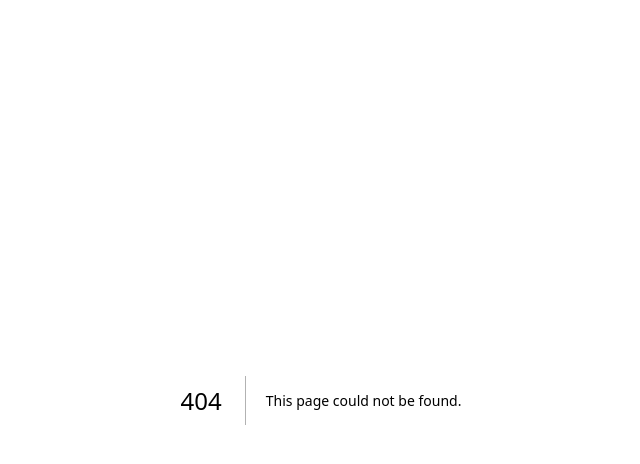
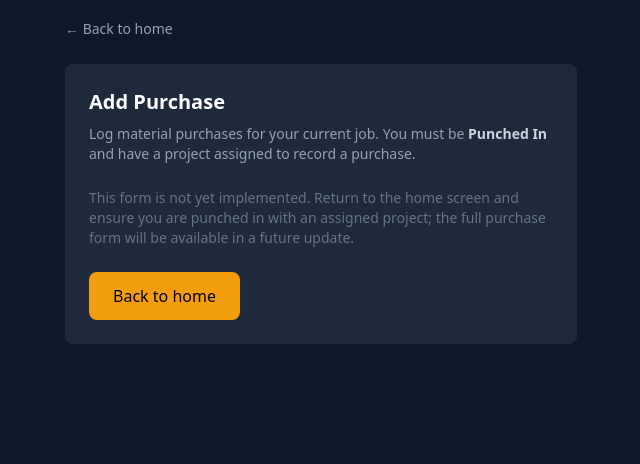
Before and after one commit to RelectrikApp/relectrikapp, a Next.js app: page /tech/materials/purchase in a window 1280 px wide. Before the commit this address had no page. Shown: the top 464 px of the page, without its empty margins (319-959 px from the left). Built offline with nearby package versions, Linux system fonts and the light colour scheme.

Commit message:
Add Material Logging pages (purchase & usage), fix Resend email and Vercel deploy

```diff
--- /dev/null
+++ b/src/app/tech/materials/purchase/page.tsx
@@ -0,0 +1,35 @@
+"use client";
+
+import Link from "next/link";
+
+export default function MaterialPurchasePage() {
+  return (
+    <main className="min-h-screen bg-[#0f172a] p-4">
+      <div className="max-w-lg mx-auto">
+        <div className="mb-6">
+          <Link
+            href="/tech"
+            className="text-slate-400 hover:text-white text-sm inline-flex items-center gap-1"
+          >
+            ← Back to home
+          </Link>
+        </div>
+        <div className="bg-slate-800 rounded-lg p-6">
+          <h1 className="text-xl font-semibold text-white mb-2">Add Purchase</h1>
+          <p className="text-slate-400 text-sm mb-6">
+            Log material purchases for your current job. You must be <strong className="text-slate-300">Punched In</strong> and have a project assigned to record a purchase.
+          </p>
+          <p className="text-slate-500 text-sm">
+            This form is not yet implemented. Return to the home screen and ensure you are punched in with an assigned project; the full purchase form will be available in a future update.
+          </p>
+          <Link
+            href="/tech"
+            className="mt-6 inline-block px-6 py-3 bg-relectrik-orange text-black rounded-lg font-medium hover:opacity-90"
+          >
+            Back to home
+          </Link>
+        </div>
+      </div>
+    </main>
+  );
+}
--- /dev/null
+++ b/src/app/tech/materials/usage/page.tsx
@@ -0,0 +1,35 @@
+"use client";
+
+import Link from "next/link";
+
+export default function MaterialUsagePage() {
+  return (
+    <main className="min-h-screen bg-[#0f172a] p-4">
+      <div className="max-w-lg mx-auto">
+        <div className="mb-6">
+          <Link
+            href="/tech"
+            className="text-slate-400 hover:text-white text-sm inline-flex items-center gap-1"
+          >
+            ← Back to home
+          </Link>
+        </div>
+        <div className="bg-slate-800 rounded-lg p-6">
+          <h1 className="text-xl font-semibold text-white mb-2">Record Usage</h1>
+          <p className="text-slate-400 text-sm mb-6">
+            Record materials used on the job. You must be <strong className="text-slate-300">Punched In</strong> and have a project assigned to record usage.
+          </p>
+          <p className="text-slate-500 text-sm">
+            This form is not yet implemented. Return to the home screen and ensure you are punched in with an assigned project; the full usage form will be available in a future update.
+          </p>
+          <Link
+            href="/tech"
+            className="mt-6 inline-block px-6 py-3 border border-slate-600 text-slate-300 rounded-lg font-medium hover:bg-slate-700"
+          >
+            Back to home
+          </Link>
+        </div>
+      </div>
+    </main>
+  );
+}
```
